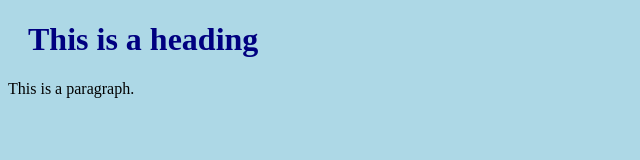
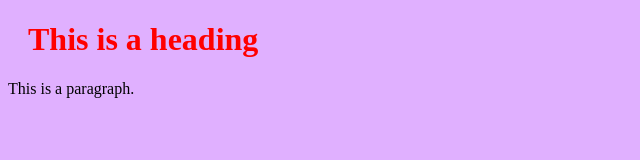
Before and after one commit to MadonnaRentner/rentner-assignment-2a, a plain HTML site: page index.html in a window 1280 px wide. Shown: the whole page, without its empty margins (0-640 px from the left). Drawn offline with Linux system fonts and the light colour scheme.

Commit message:
Update mystyle.css

```diff
--- a/mystyle.css
+++ b/mystyle.css
@@ -1,8 +1,8 @@
 body {
-  background-color: lightblue;
+  background-color: #e0b0ff;
 }
 
 h1 {
-  color: navy;
+  color: red;
   margin-left: 20px;
 }
```
